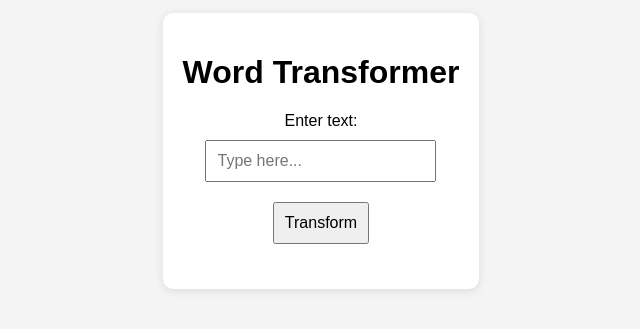
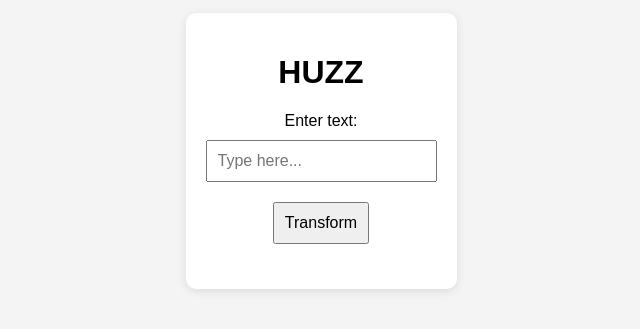
Before and after one commit to nguyenbrian69420/huzz, a plain HTML site: page index.html in a window 1280 px wide. Shown: the part 249-578 px from the top of the page, without its empty margins (319-959 px from the left). Drawn offline with Linux system fonts and the light colour scheme.

Commit message:
Update index.html

```diff
--- a/index.html
+++ b/index.html
@@ -3,7 +3,7 @@
 <head>
     <meta charset="UTF-8">
     <meta name="viewport" content="width=device-width, initial-scale=1.0">
-    <title>Word Transformer</title>
+    <title>HUZZ</title>
     <style>
         body {
             font-family: Arial, sans-serif;
@@ -37,7 +37,7 @@
 </head>
 <body>
     <div class="container">
-        <h1>Word Transformer</h1>
+        <h1>HUZZ</h1>
         <label for="inputText">Enter text:</label><br>
         <input type="text" id="inputText" placeholder="Type here..." oninput="removeExtraSpaces()" onkeydown="handleEnter(event)"><br>
         <button onclick="transformText()">Transform</button>
```
